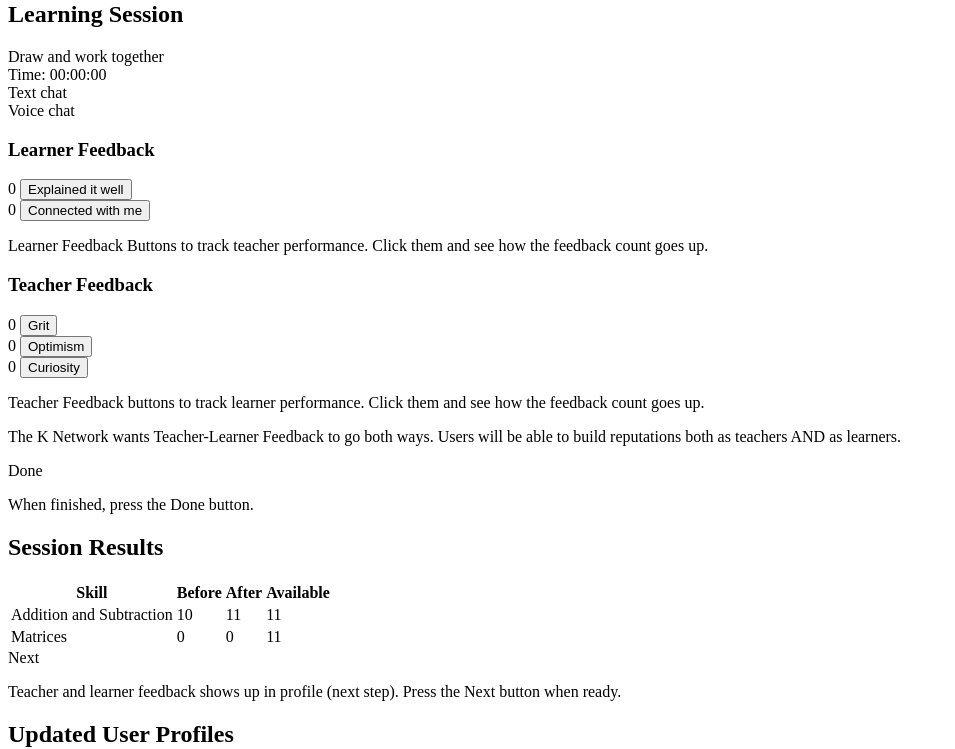
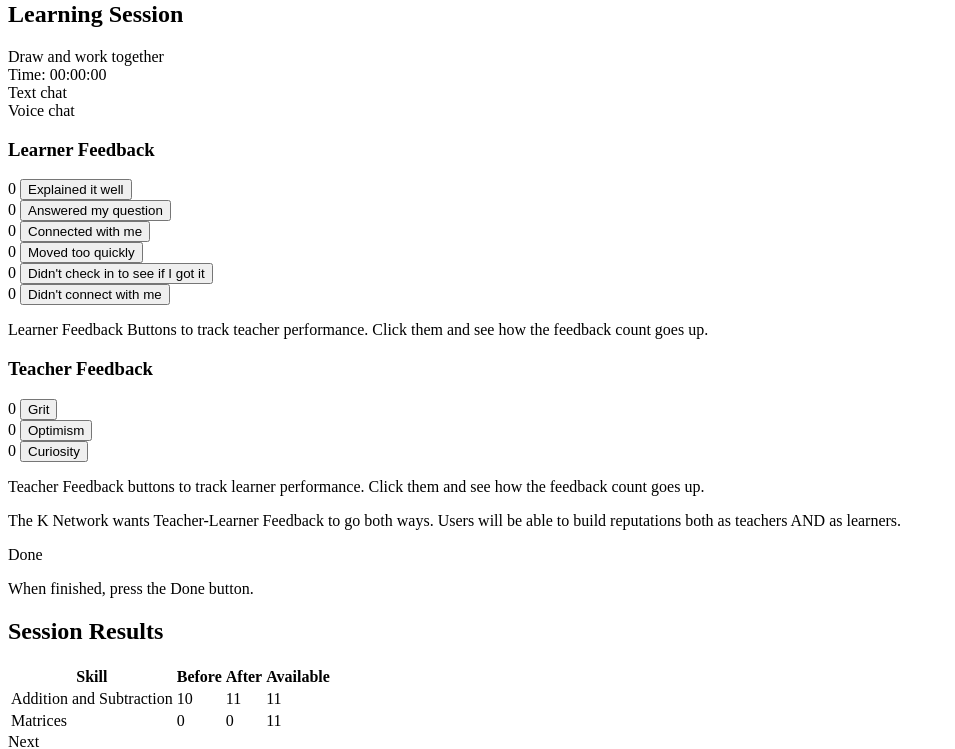
Before and after one commit to oddbird/knet, a Django app: template templates/demo.html in a window 1280 px wide. Shown: the part 735-1484 px from the top of the page, without its empty margins (0-955 px from the left). Run offline with Django 3.2, Linux system fonts and the light colour scheme; the template is opened without the code that fills it, so the values that code supplies are empty; some libraries are stand-ins or nearby versions.

Commit message:
add extra feedback buttons

```diff
--- a/templates/demo.html
+++ b/templates/demo.html
@@ -100,8 +100,24 @@
           <button class="explained">Explained it well</button>
         </div>
         <div class="feedback-item">
+          <span class="answered-count">0</span>
+          <button class="answered">Answered my question</button>
+        </div>
+        <div class="feedback-item">
           <span class="connected-count">0</span>
           <button class="connected">Connected with me</button>
+        </div>
+        <div class="feedback-item">
+          <span class="tooquick-count">0</span>
+          <button class="tooquick">Moved too quickly</button>
+        </div>
+        <div class="feedback-item">
+          <span class="oblivious-count">0</span>
+          <button class="oblivious">Didn't check in to see if I got it</button>
+        </div>
+        <div class="feedback-item">
+          <span class="didnotconnect-count">0</span>
+          <button class="didnotconnect">Didn't connect with me</button>
         </div>
         <p class="instructions">
           Learner Feedback Buttons to track teacher performance.
```
